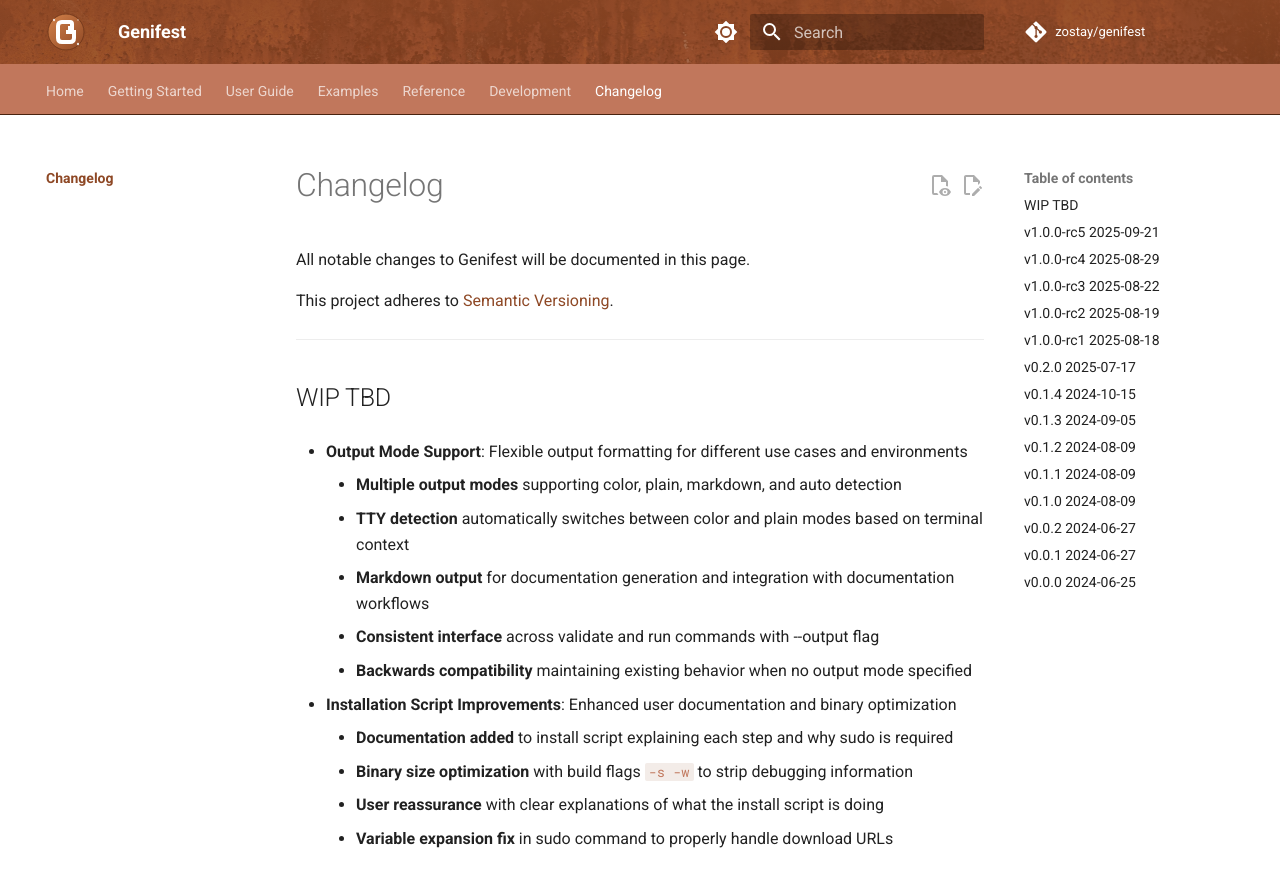
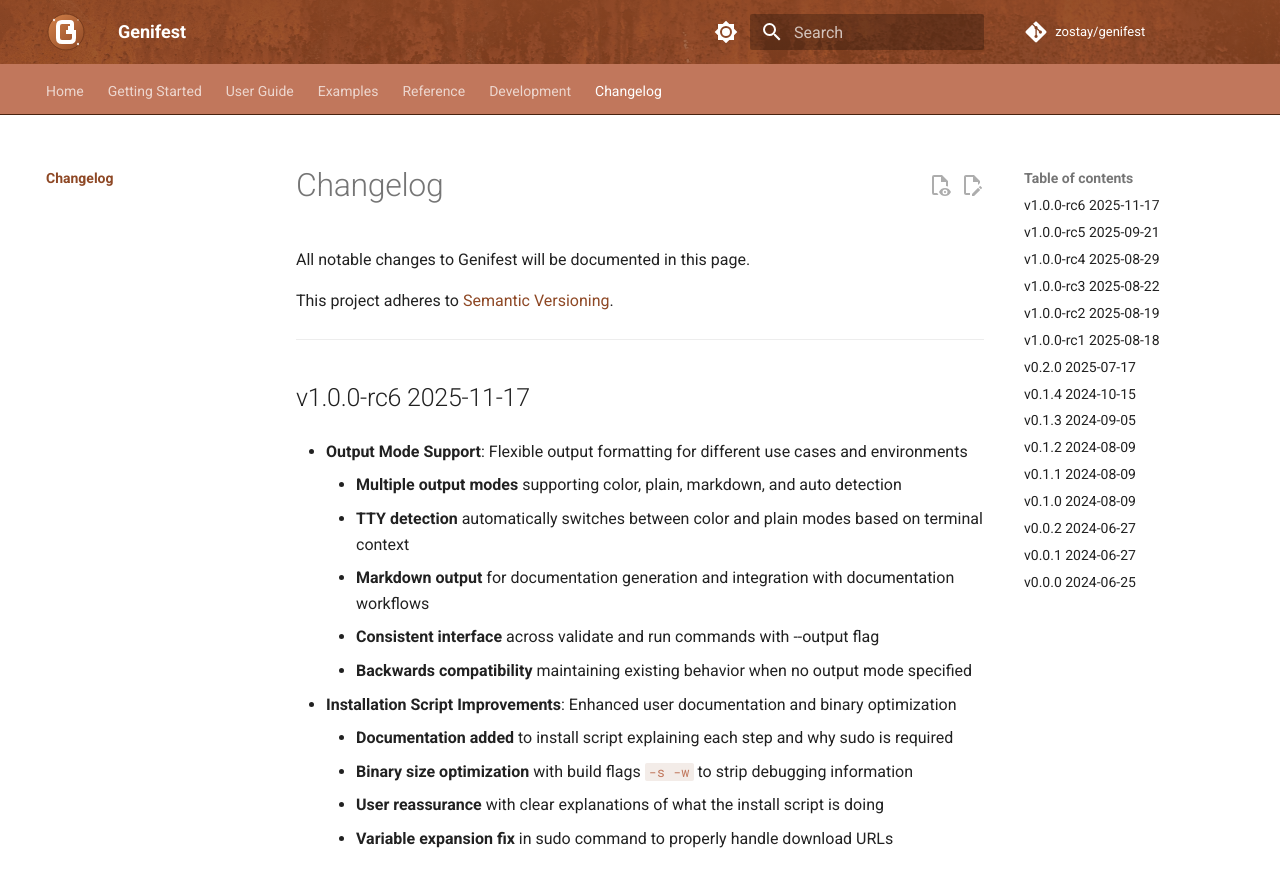
Before and after one commit to zostay/genifest, an MkDocs documentation site: the page built from docs/changelog.md, in a window 1280 px wide and 900 px high. Shown: the top 887 px of the window. Built offline with MkDocs 1.6.1 and Material for MkDocs 9.7.7, drawn with Linux system fonts in a browser that asks for light colours; comment, search, counter and statistics services are not loaded; the version menu is left out.

Commit message:
chore(releng): v1.0.0-rc6

```diff
--- a/Changes.md
+++ b/Changes.md
@@ -1,4 +1,4 @@
-## WIP  TBD
+## v1.0.0-rc6  2025-11-17
 
 * **Output Mode Support**: Flexible output formatting for different use cases and environments
 
--- a/internal/cmd/version.txt
+++ b/internal/cmd/version.txt
@@ -1 +1 @@
-v1.0.0-rc5
+v1.0.0-rc6
```
